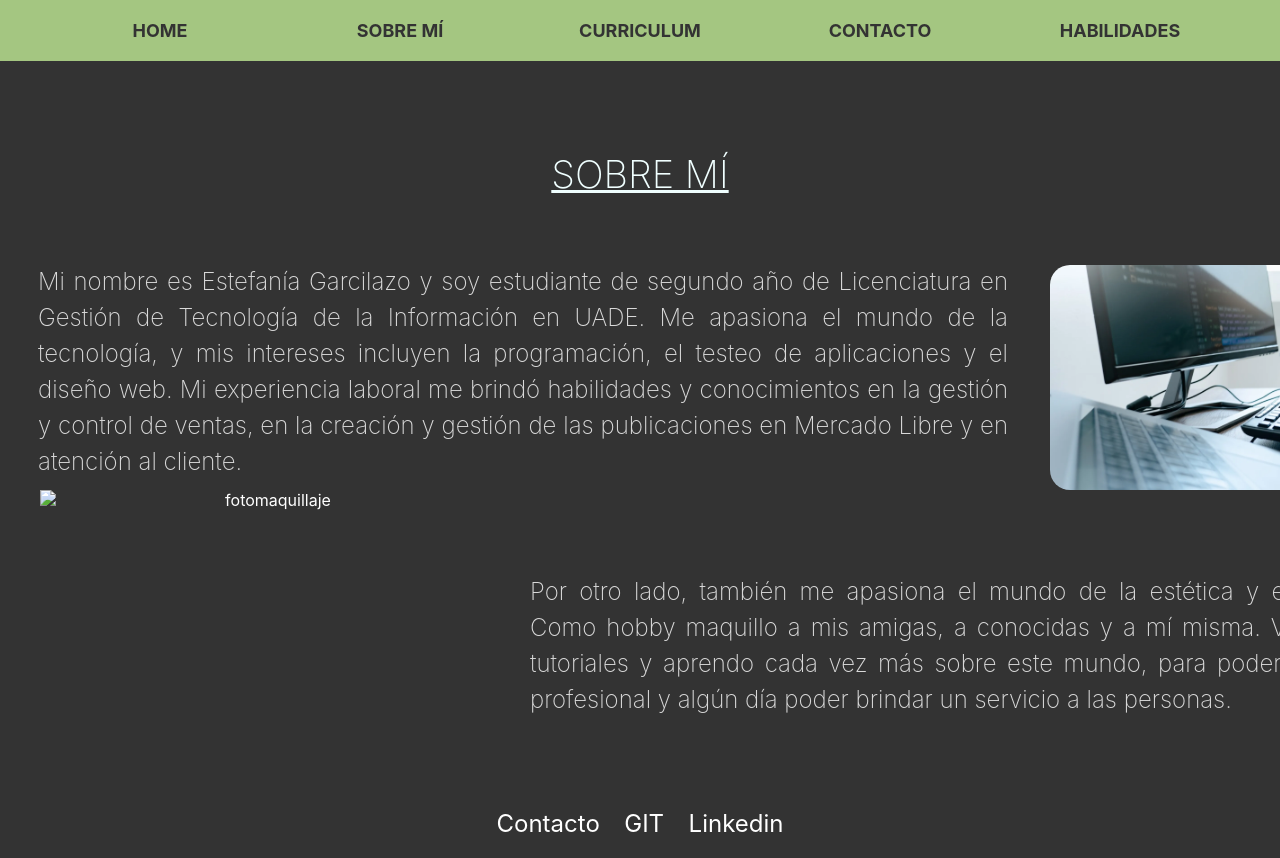
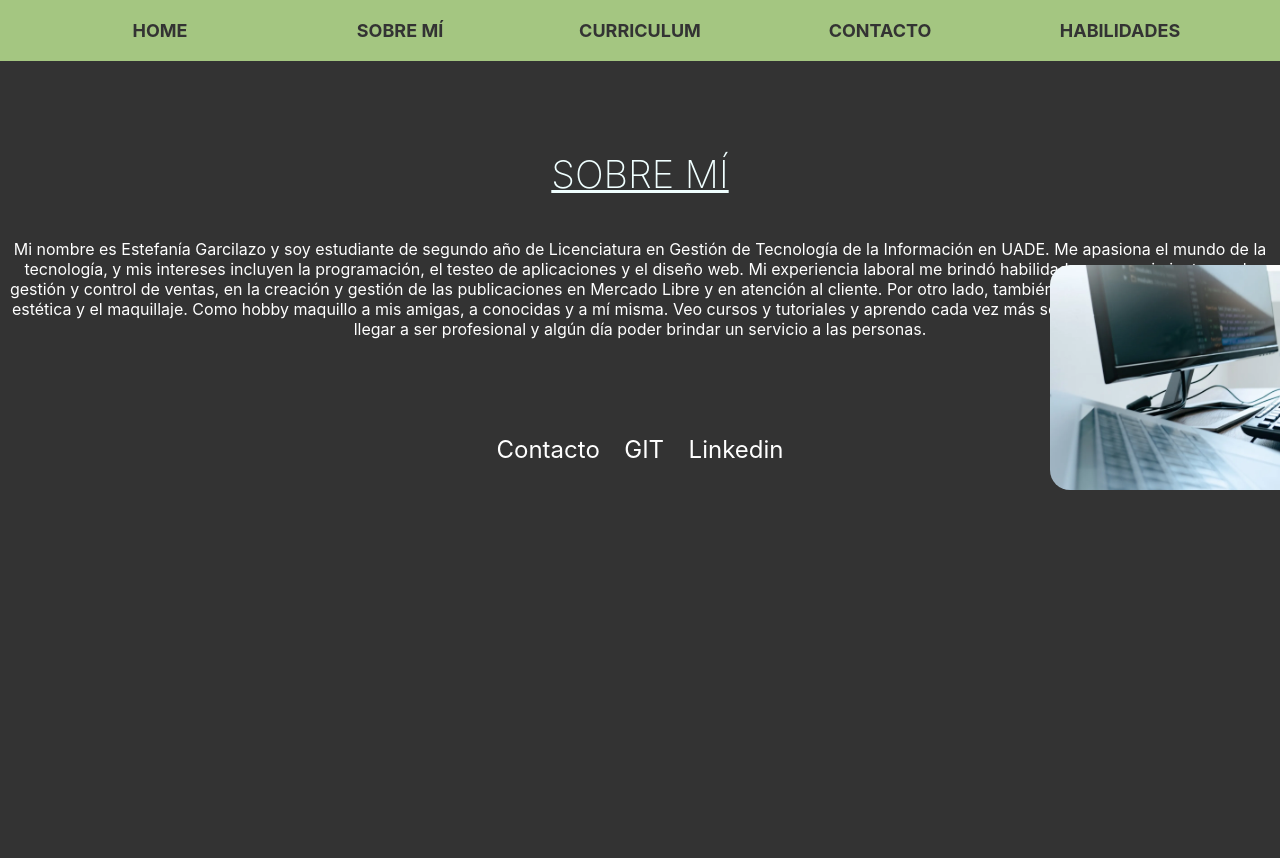
Before and after one commit to Estefaniagarcilazo/actividad1-portfolio, a plain HTML site: page sobremi.html in a window 1280 px wide. Shown: the top 858 px of the page. After the commit the page ends 800 px from the top, so only its background shows below. Drawn offline with Linux system fonts and the light colour scheme.

Commit message:
Update sobremi.html

```diff
--- a/sobremi.html
+++ b/sobremi.html
@@ -23,23 +23,23 @@
     </header>
 
     <main>
-        <h1>SOBRE MÍ</h1>
-        <p class="texto1">Mi nombre es Estefanía Garcilazo y soy estudiante de segundo año de Licenciatura en Gestión de Tecnología de
+        <div class="container">
+            <h1>SOBRE MÍ</h1>
+            <p>Mi nombre es Estefanía Garcilazo y soy estudiante de segundo año de Licenciatura en Gestión de Tecnología de
             la Información en UADE.
             Me apasiona el mundo de la tecnología, y mis intereses incluyen la programación, el testeo de aplicaciones y
             el diseño web. Mi experiencia laboral me brindó habilidades y conocimientos en la gestión y control de
             ventas, en la creación y gestión de las publicaciones en Mercado Libre y en atención al cliente.
-        </p>
-        <img src="img/fotocomputadora.webp"class="fotocomputadora" alt="fotocomputadora">
-        <p class="texto2">Por otro lado, también me apasiona el mundo de la estética y el maquillaje. Como hobby maquillo a mis amigas,
+            Por otro lado, también me apasiona el mundo de la estética y el maquillaje. Como hobby maquillo a mis amigas,
             a conocidas y a mí misma. Veo cursos y tutoriales y aprendo cada vez más sobre este mundo, para poder llegar
             a ser profesional y algún día poder brindar un servicio a las personas.
-        </p>
-        <img src="img/maquillaje.jpeg"class="fotomaquillaje" alt="fotomaquillaje">
+            </p>
+            <img src="img/fotocomputadora.webp"class="fotocomputadora" alt="fotocomputadora">
+        </div>
     </main>
 
     <footer>
-        <div class="social-icons2">
+        <div class="social-icons">
             <a href="contacto.html">Contacto</a>
             <a href="https://github.com/Estefaniagarcilazo" target="_blank">GIT</a>
             <a href="http://linkedin.com/in/estefania-garcilazo-435a7728b" target="_blank">Linkedin</a>
```
